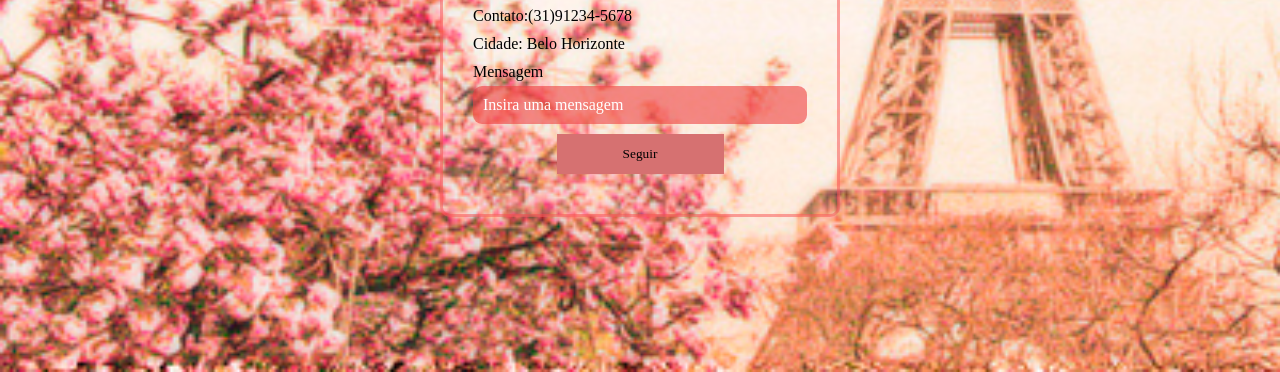
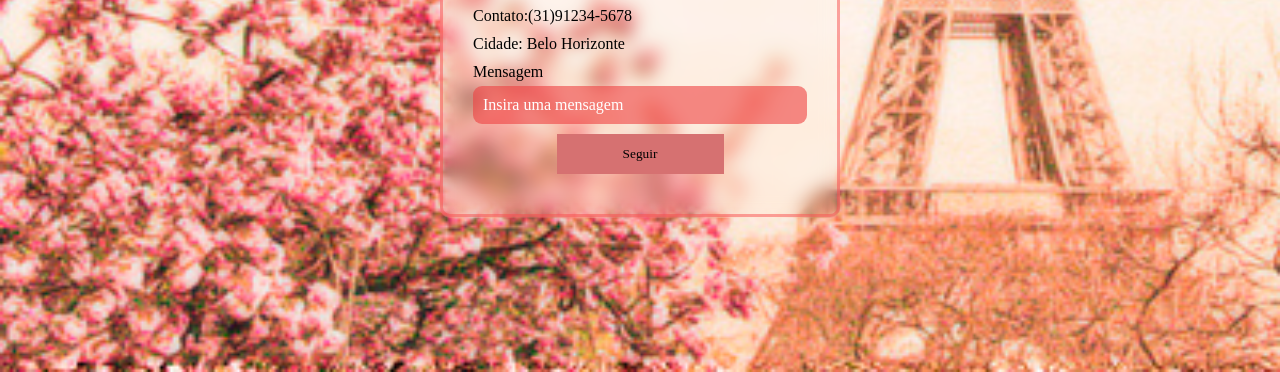
Before and after one commit to Luisa2306/LuisaAlvaresHTMLCSS, a plain HTML site: page index.html in a window 1280 px wide. Shown: the part 428-800 px from the top of the page. Drawn offline with Linux system fonts and the light colour scheme; a web font is replaced by a local one.

Commit message:
mudei o fundo para ficar fosco e consertei a caixa de mensagem que estava como senha

```diff
--- a/estilo.css
+++ b/estilo.css
@@ -21,7 +21,7 @@ body{
     padding: 30px;
     text-align: center;
     background: rgba(257, 257, 257, 0.1);
-    backdrop-filter: blur (9px);
+    backdrop-filter: blur(9px);
     border: 3px solid rgba(247, 78, 78, 0.5)
 }
 .container img{
--- a/index.html
+++ b/index.html
@@ -14,7 +14,7 @@
     <label class="labelForm" for="">Contato:(31)91234-5678</label>
     <label class="labelForm "for="">Cidade: Belo Horizonte</label>
     <label class="labelForm" for="">Mensagem</label>
-    <input class="inputForm" type="password" name="" id="" placeholder="Insira uma mensagem">
+    <input class="inputForm" type="text" name="" id="" placeholder="Insira uma mensagem">
     <button type="submit">Seguir</button>
   </form>
 </body>
```
